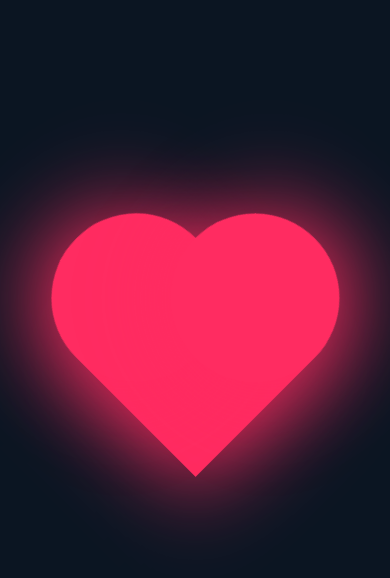
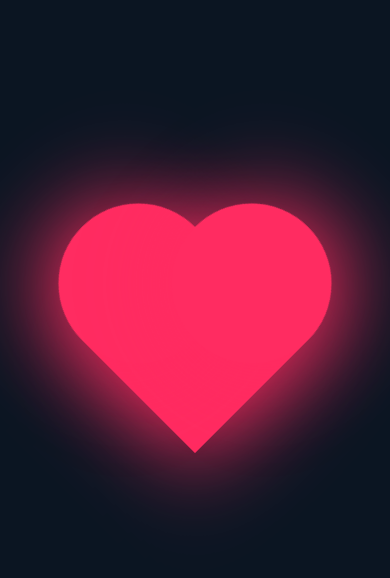
Before and after one commit to Lualmara-5/Proyectos, a plain HTML site: page DevBy_Lualmara/proyectos/Mi Corazón Por Ti/index.html in a window 390 px wide. Drawn offline with Linux system fonts and the light colour scheme; a web font is replaced by a local one.

Commit message:
Mi Corazón Por Ti

```diff
--- a/DevBy_Lualmara/proyectos/Mi Corazón Por Ti/styles.css
+++ b/DevBy_Lualmara/proyectos/Mi Corazón Por Ti/styles.css
@@ -9,7 +9,7 @@
 :root {
   --bg-color: #0b1522;
   --heart-color: #ff2c61;
-  --text-color-timer: #aa1238; ;
+  --text-color-timer: #aa1238;
   --text-color-mensaje: #b6c0cc;
 }
 
@@ -29,9 +29,9 @@ body {
 
 .heart {
   position: relative;
-  bottom: -5vh;
-  height: 42vh;
-  width: 42vh;
+  bottom: -40px;
+  height: 300px;
+  width: 300px;
   transform: rotate(-45deg);
   background-color: var(--heart-color);
   box-shadow: -10px 10px 90px var(--heart-color);
@@ -43,8 +43,8 @@ body {
 .heart::after {
   content: "";
   position: absolute;
-  height: 42vh;
-  width: 42vh;
+  height: 300px;
+  width: 300px;
   min-width: 90px;
   min-height: 90px;
   background-color: var(--heart-color);
@@ -52,12 +52,12 @@ body {
 }
 
 .heart::before {
-  top: -21vh;
+  top: -160px;
   box-shadow: -10px -10px 90px var(--heart-color);
 }
 
 .heart::after {
-  left: 21vh;
+  left: 160px;
   box-shadow: 10px 10px 90px var(--heart-color);
 }
 
@@ -77,20 +77,14 @@ body {
 }
 
 @keyframes heart2 {
-  0% {
-    transform: scale(1);
-  }
-  50% {
-    transform: scale(1.08);
-  }
-  100% {
-    transform: scale(1);
-  }
+  0% { transform: scale(1); }
+  50% { transform: scale(1.08); }
+  100% { transform: scale(1); }
 }
 
 .timer {
   position: absolute;
-  top: 42vh;
+  top: 300px;
   color: var(--text-color-timer);
   text-align: center;
   font-family: "Chela One", system-ui;
@@ -102,7 +96,7 @@ body {
 
 .mensaje {
   position: relative;
-  top: 17vh;
+  top: 140px;
   margin-top: 10px;
   font-family: "Dancing Script", cursive;
   font-size: clamp(1.3rem, 10vw, 2rem);
@@ -125,32 +119,32 @@ body {
 /* Responsive Telefono */
 @media (max-width: 600px) {
   .heart {
-    height: 20vh;
-    width: 20vh;
-    bottom: 5vh;
+    height: 160px;
+    width: 160px;
+    bottom: 60px;
   }
 
   .heart::before,
   .heart::after {
-    height: 20vh;
-    width: 20vh;
+    height: 160px;
+    width: 160px;
   }
 
   .heart::before {
-    top: -10vh;
+    top: -80px;
   }
 
   .heart::after {
-    left: 10vh;
+    left: 80px;
   }
 
   .timer {
-    top: 37vh;
-    font-size: 0.7rem
+    top: 330px;
+    font-size: 0.7rem;
   }
 
   .mensaje {
-    top: 5vh;
-    font-size: clamp(1.2rem, 9vw, 1.8rem);
+    top: 0px;
+    font-size: 1.8rem;
   }
 }
```
